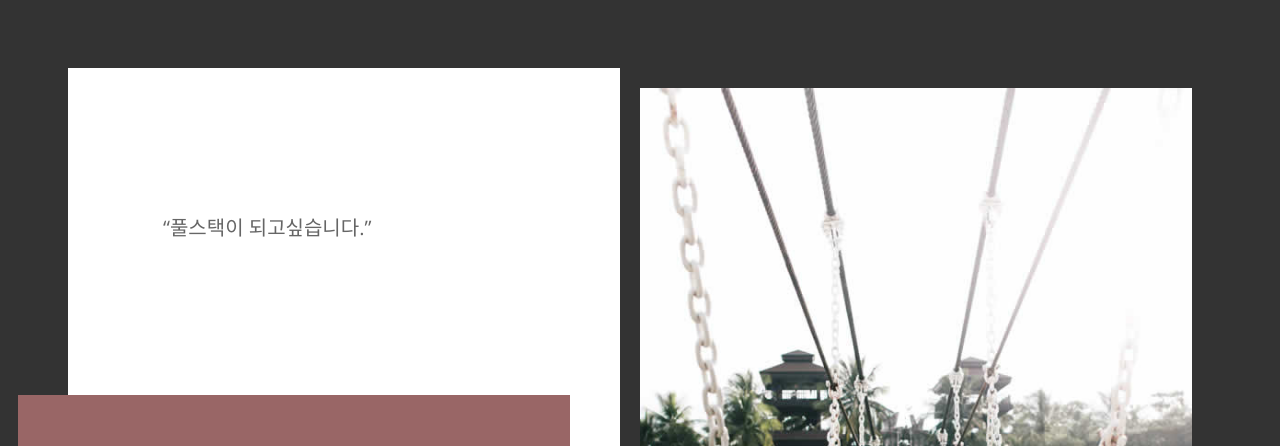
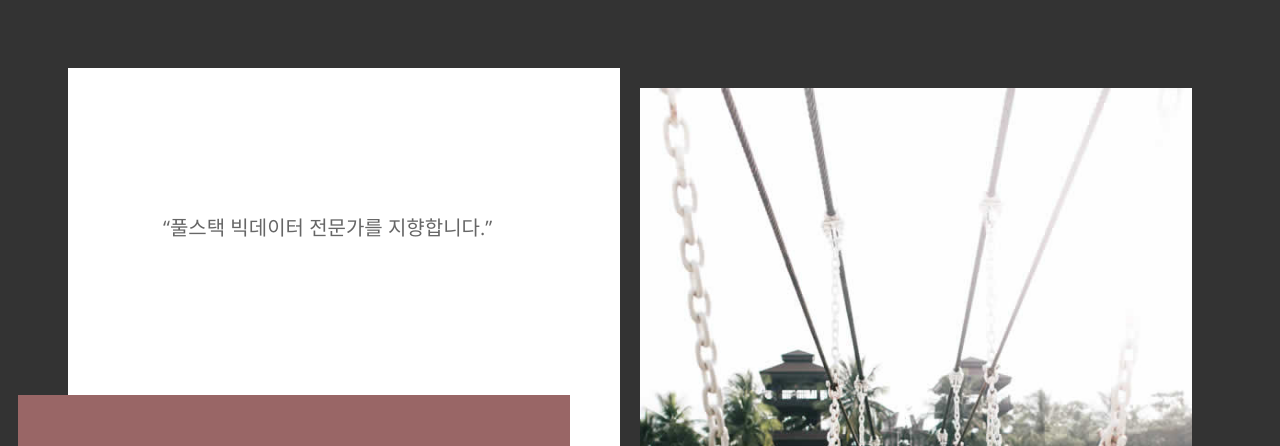
Before and after one commit to bigstones/portfolio1, a plain HTML site: page portfolio1/index.html in a window 1280 px wide. Shown: the top 446 px of the page. Drawn offline with nearby package versions, Linux system fonts and the light colour scheme.

Commit message:
Update index.html

```diff
--- a/portfolio1/index.html
+++ b/portfolio1/index.html
@@ -16,7 +16,7 @@
 <body class="tm-bg-dark">
     <main class="tm-container masonry">
         <div class="item tm-bg-white tm-block tm-block-left" data-desktop-seq-no="1" data-mobile-seq-no="1">
-            <p class="tm-hero-text">&ldquo;풀스택이 되고싶습니다.&rdquo;</p>
+            <p class="tm-hero-text">&ldquo;풀스택 빅데이터 전문가를 지향합니다.&rdquo;</p>
             <header class="tm-block-brand">
                 <div class="tm-bg-primary-dark tm-text-white tm-block-brand-inner">
                     <i class="fas fa-braille fa-3x"></i>
```
